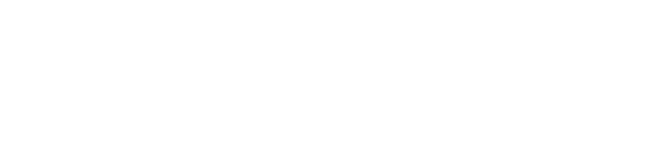
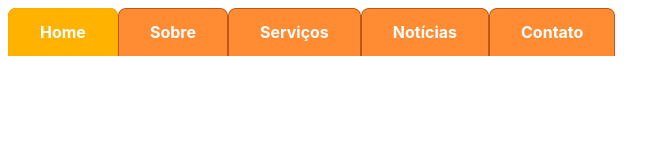
Before and after one commit to guilhermefcs7/navegacao-abas, a plain HTML site: page index.html in a window 1280 px wide. Shown: the whole page, without its empty margins (0-670 px from the left). Drawn offline with Linux system fonts and the light colour scheme.

Commit message:
Update navegacao-abas.css

```diff
--- a/navegacao-abas.css
+++ b/navegacao-abas.css
@@ -11,7 +11,7 @@ ul{
 
 ul li{
 	float: left;  /*para os elementos do link ficarem a esquerda,porem ficam sem espaço, consequentemente ficam um do lado do outro*/
-	background: url(../imagens/aba-direita.png) no-repeat top right ;
+	background: url(../aba-direita.png) no-repeat top right ;
 
 
 }
@@ -21,7 +21,7 @@ li a{
 	padding: 0 2em;
 	line-height: 3em;
 	text-decoration: none;
-	background: url(../imagens/aba-esquerda.png) no-repeat;
+	background: url(../aba-esquerda.png) no-repeat;
 	color: #fff;
 	font-weight: bold;
 }
@@ -31,9 +31,9 @@ ul a:hover{
 }
 
 ul #atual{
-	background: url(../imagens/aba-direita-atual.png) no-repeat top right;
+	background: url(../aba-direita-atual.png) no-repeat top right;
 }
 
 ul #atual a{
-	background: url(../imagens/aba-esquerda-atual.png) no-repeat;
+	background: url(../aba-esquerda-atual.png) no-repeat;
 }
```
